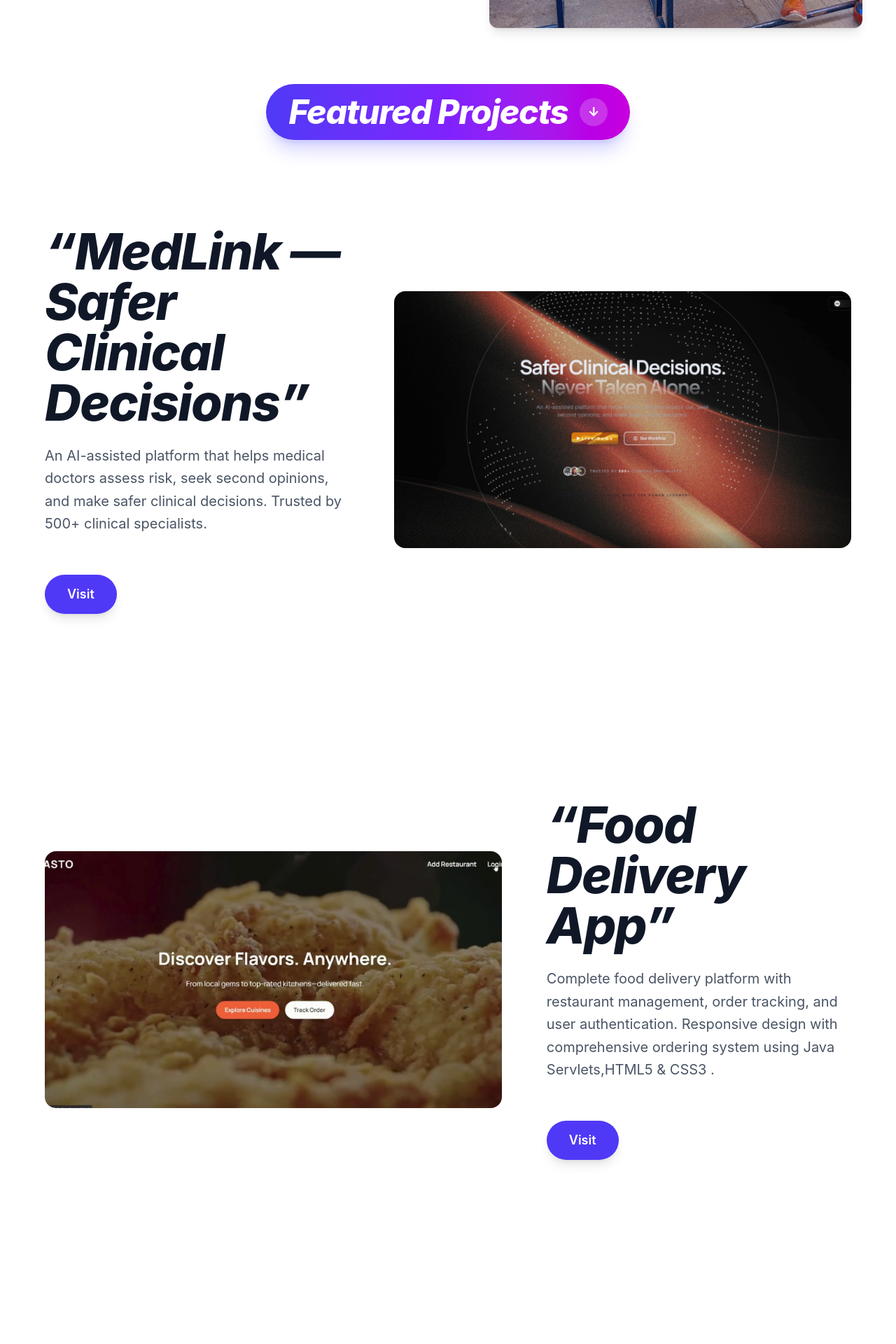
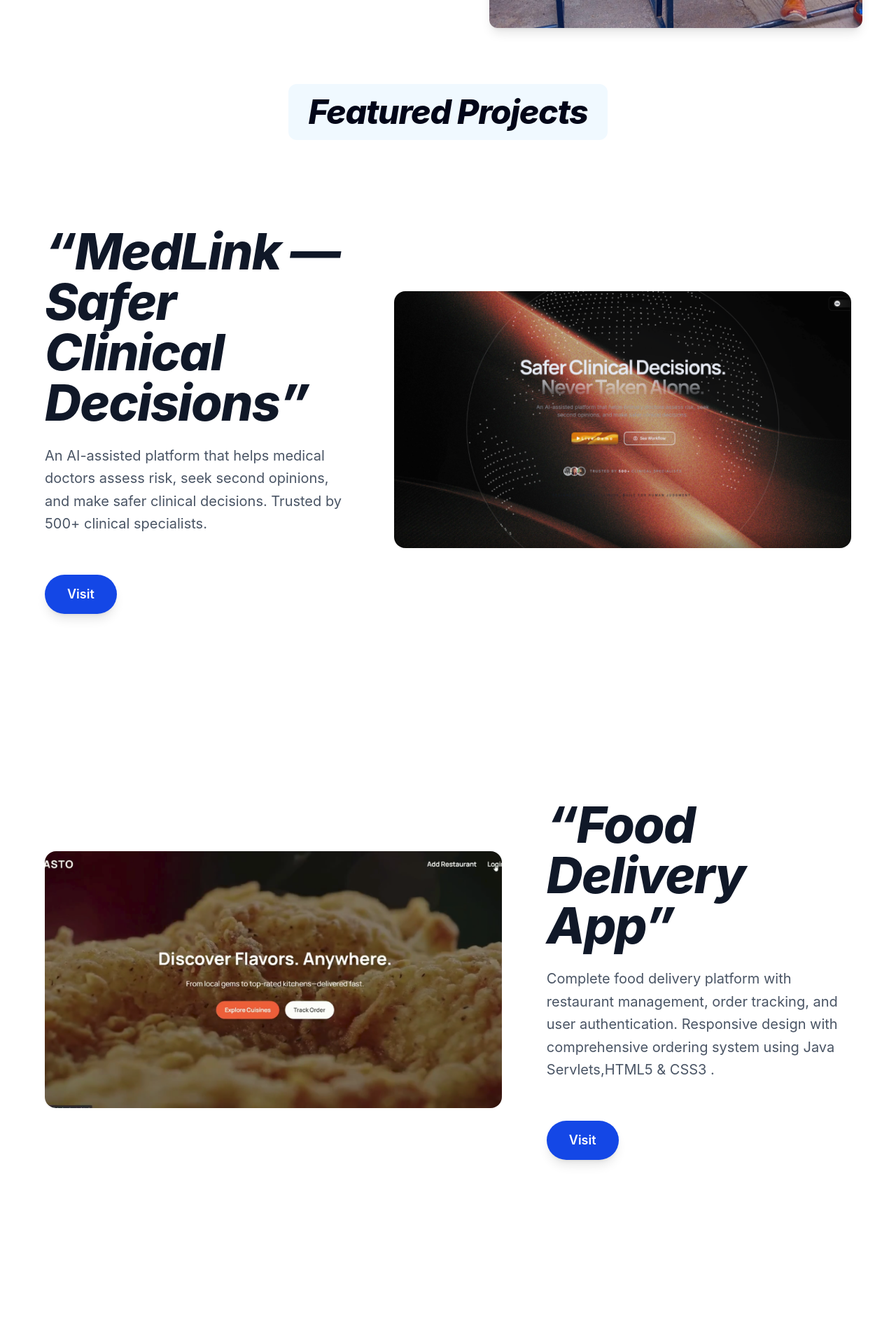
Before and after one commit to rxut-04/portfolioo, a React (Vite) app: page / in a window 1280 px wide. Shown: the part 820-2740 px from the top of the page at 70% size. Built offline with nearby package versions, Linux system fonts and the light colour scheme.

Commit message:
Use blue theme in featured projects
Co-authored-by: Copilot <223556219+Copilot@users.noreply.github.com>

```diff
--- a/src/components/Featured.jsx
+++ b/src/components/Featured.jsx
@@ -4,18 +4,12 @@ import { Link } from 'react-router-dom'
 const Featured = () => {
     return (
         <><div className="mt-12 flex flex-col items-center justify-center px-4 text-center">
-            <h1 className="text-3xl font-extrabold tracking-tight sm:text-4xl lg:text-5xl">
+            <h1 className="text-3xl font-extrabold tracking-tight text-gray-900 sm:text-4xl lg:text-5xl">
                 <a
                     href="#featured-medlink"
-                    className="group inline-flex items-center gap-3 rounded-full bg-gradient-to-r from-indigo-600 via-violet-600 to-fuchsia-600 px-6 py-3 text-white shadow-xl shadow-indigo-500/25 ring-1 ring-white/30 transition duration-300 hover:-translate-y-1 hover:scale-[1.03] hover:shadow-2xl hover:shadow-violet-500/30 focus-visible:outline-none focus-visible:ring-4 focus-visible:ring-indigo-300 sm:gap-4 sm:px-8 sm:py-4 motion-reduce:transform-none motion-reduce:transition-none"
+                    className="inline-flex rounded-xl bg-sky-50 px-5 py-3 italic text-slate-950 transition-colors hover:bg-sky-100 focus-visible:outline-none focus-visible:ring-2 focus-visible:ring-blue-600 focus-visible:ring-offset-2 sm:px-7 sm:py-4"
                 >
-                    <span className="italic">Featured Projects</span>
-                    <span
-                        aria-hidden="true"
-                        className="flex size-8 items-center justify-center rounded-full bg-white/20 text-lg transition-transform duration-300 group-hover:translate-y-1 sm:size-10"
-                    >
-                        ↓
-                    </span>
+                    Featured Projects
                 </a>
             </h1>
         </div>
@@ -29,7 +23,7 @@ const Featured = () => {
                         An AI-assisted platform that helps medical doctors assess risk, seek second opinions, and make safer clinical decisions. Trusted by 500+ clinical specialists.
                     </p>
                     <br />
-                    <button className="antialiased mt-6 inline-flex items-center rounded-full bg-indigo-600 px-6 py-3 text-base font-semibold text-white shadow-lg transition duration-300 hover:-translate-y-0.5 hover:bg-indigo-700 hover:shadow-xl focus:outline-none focus-visible:ring-4 focus-visible:ring-indigo-300 active:scale-95 sm:mt-8 sm:px-8 sm:py-3.5 sm:text-lg">
+                    <button className="antialiased mt-6 inline-flex items-center rounded-full bg-blue-700 px-6 py-3 text-base font-semibold text-white shadow-lg transition duration-300 hover:-translate-y-0.5 hover:bg-blue-800 hover:shadow-xl focus:outline-none focus-visible:ring-4 focus-visible:ring-sky-300 active:scale-95 sm:mt-8 sm:px-8 sm:py-3.5 sm:text-lg">
                         Visit
                     </button>
                 </div>
@@ -55,7 +49,7 @@ const Featured = () => {
                         Java Servlets,HTML5 & CSS3 .
                     </p>
                     <br />
-                    <button className="antialiased mt-6 inline-flex items-center rounded-full bg-indigo-600 px-6 py-3 text-base font-semibold text-white shadow-lg transition duration-300 hover:-translate-y-0.5 hover:bg-indigo-700 hover:shadow-xl focus:outline-none focus-visible:ring-4 focus-visible:ring-indigo-300 active:scale-95 sm:mt-8 sm:px-8 sm:py-3.5 sm:text-lg">
+                    <button className="antialiased mt-6 inline-flex items-center rounded-full bg-blue-700 px-6 py-3 text-base font-semibold text-white shadow-lg transition duration-300 hover:-translate-y-0.5 hover:bg-blue-800 hover:shadow-xl focus:outline-none focus-visible:ring-4 focus-visible:ring-sky-300 active:scale-95 sm:mt-8 sm:px-8 sm:py-3.5 sm:text-lg">
                         Visit
                     </button>
                 </div>
@@ -81,7 +75,7 @@ const Featured = () => {
                 </p>
                 <Link
                     to="/projects"
-                    className="mt-8 inline-flex items-center gap-2 rounded-full bg-indigo-600 px-8 py-3.5 text-base font-semibold text-white shadow-lg transition duration-300 hover:-translate-y-0.5 hover:bg-indigo-700 hover:shadow-xl focus:outline-none focus-visible:ring-4 focus-visible:ring-indigo-300 active:scale-95 sm:text-lg"
+                    className="mt-8 inline-flex items-center gap-2 rounded-full bg-blue-700 px-8 py-3.5 text-base font-semibold text-white shadow-lg transition duration-300 hover:-translate-y-0.5 hover:bg-blue-800 hover:shadow-xl focus:outline-none focus-visible:ring-4 focus-visible:ring-sky-300 active:scale-95 sm:text-lg"
                 >
                     Click here
                     <span aria-hidden="true">→</span>
```
